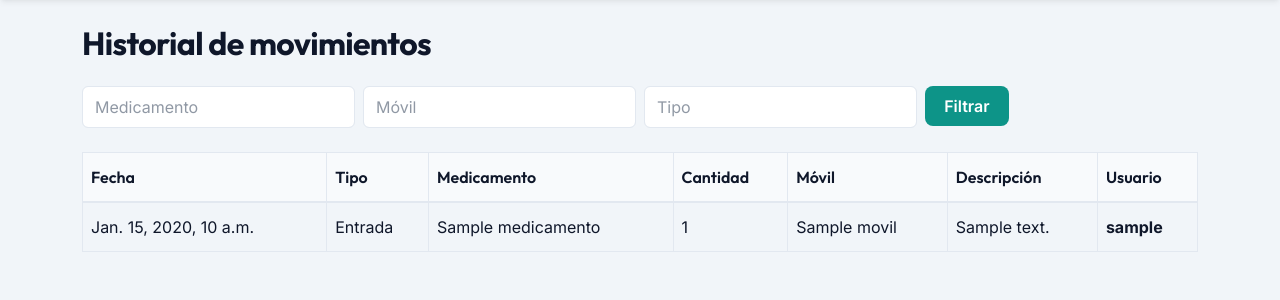
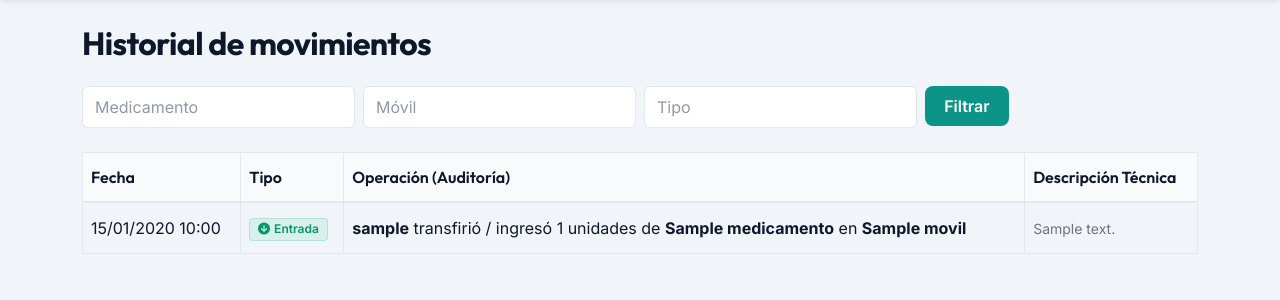
Before and after one commit to MenemMateo/hospital-stock2, a Django app: page /movimientos/ in a window 1280 px wide. Shown: the part 73-373 px from the top of the page. Run offline with Django 5.2, Linux system fonts and the light colour scheme; a user stored in the database is signed in; tables that the repository leaves empty hold one stand-in row (values such as "Sample post"); grey boxes marked "Sample" are stand-in pictures; some libraries are stand-ins or nearby versions.

Commit message:
Improve medication consumption workflow with direct inline actions and audit logging

```diff
--- a/hospital_stock/core/templates/core/movimientos.html
+++ b/hospital_stock/core/templates/core/movimientos.html
@@ -12,38 +12,59 @@
         <tr>
             <th>Fecha</th>
             <th>Tipo</th>
-            <th>Medicamento</th>
-            <th>Cantidad</th>
-            <th>Móvil</th>
-            <th>Descripción</th>
-            <th>Usuario</th>
+            <th>Operación (Auditoría)</th>
+            <th>Descripción Técnica</th>
         </tr>
     </thead>
     <tbody>
         {% for movimiento in movimientos %}
             <tr>
-                <td>{{ movimiento.fecha }}</td>
-                <td>{{ movimiento.get_tipo_display }}</td>
-                <td>{{ movimiento.medicamento.nombre }}</td>
-                <td>{{ movimiento.cantidad }}</td>
+                <td>{{ movimiento.fecha|date:"d/m/Y H:i" }}</td>
                 <td>
-                    {% if movimiento.movil %}
-                        {{ movimiento.movil.nombre }}
+                    {% if movimiento.tipo == 'entrada' %}
+                        <span class="badge bg-success"><i class="fa-solid fa-circle-arrow-down me-1"></i>Entrada</span>
+                    {% elif movimiento.tipo == 'salida' %}
+                        <span class="badge bg-danger"><i class="fa-solid fa-circle-arrow-up me-1"></i>Salida</span>
+                    {% elif movimiento.tipo == 'ajuste' %}
+                        <span class="badge bg-warning text-dark"><i class="fa-solid fa-sliders me-1"></i>Ajuste</span>
                     {% else %}
-                        Inventario
+                        <span class="badge bg-info text-white"><i class="fa-solid fa-rotate-left me-1"></i>Recuperado</span>
                     {% endif %}
                 </td>
-                <td>{{ movimiento.descripcion }}</td>
                 <td>
                     {% if movimiento.usuario %}
                         <strong>{{ movimiento.usuario.username }}</strong>
                     {% else %}
                         <span class="text-muted"><i class="fa-solid fa-robot me-1"></i>Sistema</span>
                     {% endif %}
+
+                    {% if movimiento.tipo == 'entrada' %}
+                        transfirió / ingresó
+                    {% elif movimiento.tipo == 'salida' %}
+                        consumió / retiró
+                    {% elif movimiento.tipo == 'ajuste' %}
+                        ajustó
+                    {% else %}
+                        recuperó
+                    {% endif %}
+
+                    <span class="fs-6 font-weight-bold">{{ movimiento.cantidad }}</span> unidades de
+                    <strong>{{ movimiento.medicamento.nombre }}</strong>
+                    en
+                    <strong>
+                        {% if movimiento.movil %}
+                            {{ movimiento.movil.nombre }}
+                        {% else %}
+                            Inventario
+                        {% endif %}
+                    </strong>
+                </td>
+                <td>
+                    <span class="text-secondary small">{{ movimiento.descripcion }}</span>
                 </td>
             </tr>
         {% empty %}
-            <tr><td colspan="7">No hay movimientos registrados.</td></tr>
+            <tr><td colspan="4" class="text-center text-secondary py-4">No hay movimientos registrados.</td></tr>
         {% endfor %}
     </tbody>
 </table>
```
Also changed, not shown: hospital_stock/core/templates/core/movil_detail.html (+48 -13 lines).
